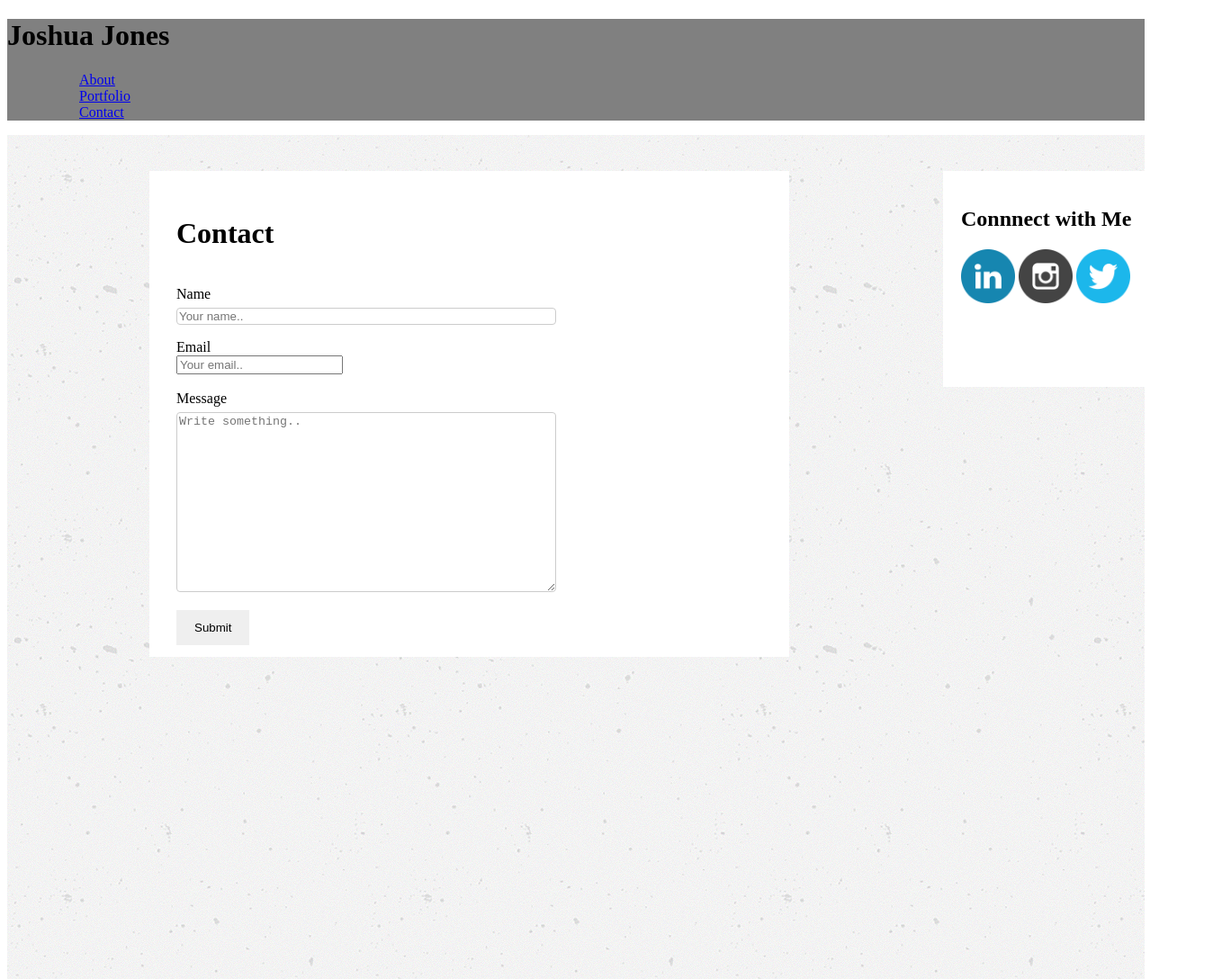
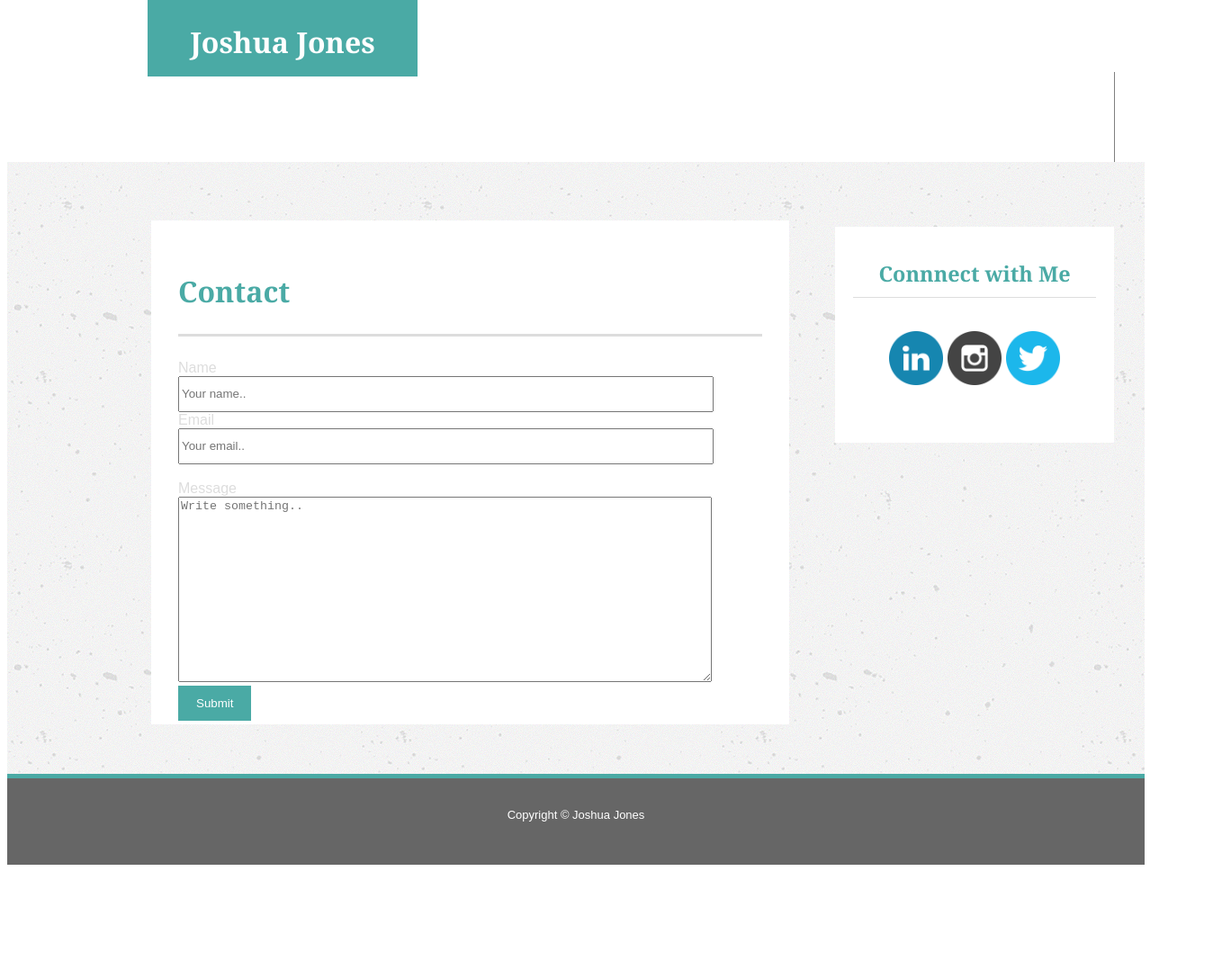
Before and after one commit to D0n-Quix0te/Basic-Portfolio, a plain HTML site: page contact.html in a window 1280 px wide. Shown: the top 1088 px of the page at 90% size, 1358 px wide, since content can reach past the window. After the commit the page ends 969 px from the top, so only its background shows below. Drawn offline with Linux system fonts and the light colour scheme.

Commit message:
updated project

```diff
--- a/assets/css/style.css
+++ b/assets/css/style.css
@@ -1,72 +1,126 @@
+html {
+	font-family: 'Arial', 'Helvetica Neue', Helvetica, sans-serif;
+}
 
-#fixed {
-	background: gray;
+header {
+	background-color: white;
+	float: left;
+	width: 500px;
+	margin: 0px 0px 0px 156px;
 }
 
 h1 {
-	width: 200px;
-	left: 200px;
+	font-family: 'Georgia', Times, Times New Roman, serif;
+	color: white;
+	width: 250px;
+	height: 35px;
+	padding: 25px;
+	margin: 0px 0px 0px 0px;
+	text-align: center;
+	background-color: #4aaaa5
+}
+
+h2 {
+	font-family: 'Georgia', Times, Times New Roman, serif;
+	font-size: 32px;
+	color: #4aaaa5;
+	margin-bottom: 0px;
+}
+
+h3 {
+	margin-top: 16px;
+	margin-bottom: 0px;
+}
+#content{
+	background-color: white;
+	padding: 30px;
+	width: 649px;
+	height: 500px;
+	margin-top: 65px;
+	margin-bottom: 55px;
+	margin-left: 160px;
+	float: left;
+}
+
+#profile {
+	float: left;
+}
+
+aside {
+	position: relative;
+	padding: 20px;
+	width: 270px;
+	height: 200px;
+	left: 730px;
+	top: -343px;
+	text-align: center;
+	background-color: white;
 
 }
 
-nav{
+p {
+	margin-left: 215px;
+}
 
-	width: 300px;
-	right: 200px;
+.topnav {
+
+	background-color: white;
+	padding: 30px;
+	margin: 0px 0px 0px 1200px;
+}
+
+ul {
+	list-style-type: none;
+	margin: 0;
+	padding: 0;
+	overflow: hidden;
 
 }
 
-
-.box-set {
-	background-image: url('../images/concrete-texture.png');
+li {
+	float: left;
 }
 
-.box {
-	position: relative;
+li a {
+	display: block;
+    color: gray;
+    text-align: center;
+    padding: 16px;
+    text-decoration: none;
 }
 
-.box1 {
-	background: white;
-	top: 40px;
-	padding: 30px;
-	margin: 0px 158px 158px 158px;
-	height: 480px;
-	width: 651px;
+li+li {
+	border-left: 1px solid gray;
 }
 
-.box2 {
-	background: white;
-	padding: 20px;
-	width: 270px;
-	height: 200px;
-	left: 1000px;
-	bottom: 658px;
+#contact {
+	font-family: 'Georgia', Times, Times New Roman, serif;
+	color: #4aaaa5;
+	font-size: 20px;
+}
+.wrapper {
+
+	margin-top: -48px;
+	margin-bottom: -8px;
+	clear: both;
+	background-image: url('../images/concrete-texture.png');
+	overflow: auto;
 
 }
 
-#contact {
-
-
+footer {
+	font-size: 13px;
+	color: white;
+	font-family: 'Arial', 'Helvetica Neue', Helvetica, sans-serif;
+	height: 30px;
+	padding-top: 33px;
+	padding-bottom: 33px;
+	background-color: #666;
+	text-align: center;
 }
 
-
-
-/* Style inputs with type="text", select elements and textareas */
-input[type=text], select, textarea {
-	width: 422px;
-	height: 1px
-	padding: 12px; /*some padding */
-	border: 1px solid #ccc; /* gray border */
-	border-radius: 4px; /* rounded borders */
-	box-sizing: border-box; /* make sure that padding and width stays in place */
-	margin-top: 6px; /* add a top margin */
-	margin-bottom: 16px; /*bottom margin */
-
-}
-
-/* Style the submit button with a specific bacground color etc */
 input[type=submit] {
-	background-color: #4aaaa5
+	background-color: #4aaaa5;
     color: white;
     padding: 12px 20px;
     border: none;
--- a/contact.html
+++ b/contact.html
@@ -1,66 +1,68 @@
 <!DOCTYPE html>
 <html>
-
 <head>
 	<meta charset="utf-8">
 	<title>Joshua Jones</title>
-	<link rel="stylesheet" type="text/css" href="assets/css/reset.css">
+	<link rel="stylesheet" type="text/css" href="/assets/css/reset.css">
 	<link rel="stylesheet" type="text/css" href="assets/css/style.css">
 </head>
-<body>
+<body style=" margin-top: 0px;">
 
-	<div id="fixed">
+	<header>
 		<h1>Joshua Jones</h1>
+	</header>
 
-			<nav>
+	<div class="topnav">
 	 	<ul>
-					<ul><a href="#">About</a></ul>
-					<ul><a href="#">Portfolio</a></ul>
-					<ul><a href="#">Contact</a></ul>
+			<li><a href="#about">About</a></li>
+			<li><a href="#portfolio">Portfolio</a></li>
+			<li><a href="#contact">Contact</a></li>
 		</ul>
-			</nav>
-
 	</div>
 
+	 <br>
 
-		<div class="box-set">
+	<div class="wrapper">
 
-			<figure class="box box1">
+		<section id="content">
+			<h2>Contact</h2><br>
+			<hr size="3" color="#dddddd">
+			<br>
 
-				<h1>Contact</h1><br>
+			<form action="/action_page.php" style="color: #dddddd;" >
 
-				 <form action="/action_page.php">
+				<label for="name" style="color: #dddddd;">Name</label> <br>
+			    <input type="text" id="name" name="name" placeholder="Your name.." style=" width: 587px; height: 34px;">	<br>
 
-					    <label for="name">Name</label> <br>
-					    <input type="text" id="name" name="name" placeholder="Your name..">	<br>
+			    <label for="email" style="color: #dddddd;">Email</label> <br>
+			    <input type="email" id="email" name="name" placeholder="Your email.." style=" width: 587px; height: 34px;"> <br>
 
-					    <label for="email">Email</label> <br>
-					    <input type="email" id="email" name="name" placeholder="Your email.."> <br>
-
-					    <br><label for="message">Message</label> <br>
-					    <textarea id="message" name="message" placeholder="Write something.." style="height:200px"></textarea> <br>
+			    <br><label for="message" style="color: #dddddd;">Message</label> <br>
+			    <textarea id="message" name="message" placeholder="Write something.." style="
+			    width: 587px; height:200px"></textarea> <br>
 
 			    <input type="submit" value="Submit">
 
   			</form>
 
-			</figure>
 
 
-			<figure class="box box2">
+			<aside id="contact" style="top: -549px;">
+				<h3>Connnect with Me</h3>
+				<hr size="1" color="#dddddd"><br>
 
-				<aside id="contact">
-					<h2>Connnect with Me</h2>
 				<img src="assets/images/linkedin.png" alt="Linkedin Link" style="width: 60px; height: 60px;">
 				<img src="assets/images/instagram.png" alt="Instagram Link" style="width: 60px; height: 60px;">
 				<img src="assets/images/twitter.png" alt="Twitter Link" style="width: 60px; height: 60px;">
 
 			</aside>
-			</figure>
+
+		</section>
 
 
 	</div>
+	<hr size="5" color="#4aaaa5" style="margin-bottom: 0px;">
+	<footer>Copyright &copy; Joshua Jones</footer>
 
-	<footer>Copyright &copy; Joshua Jones</footer>
 </body>
 </html>
--- a/tstyle.css
+++ b/tstyle.css
@@ -1,3 +1,7 @@
+html {
+	font-family: 'Arial', 'Helvetica Neue', Helvetica, sans-serif;
+}
+
 header {
 	background-color: white;
 	float: left;
@@ -6,6 +10,7 @@ header {
 }
 
 h1 {
+	font-family: 'Georgia', Times, Times New Roman, serif;
 	color: white;
 	width: 250px;
 	height: 35px;
@@ -15,13 +20,29 @@ h1 {
 	background-color: #4aaaa5
 }
 
+h2 {
+	font-family: 'Georgia', Times, Times New Roman, serif;
+	font-size: 32px;
+	color: #4aaaa5;
+	margin-bottom: 0px;
+}
+
+h3 {
+	margin-top: 16px;
+	margin-bottom: 0px;
+}
 #content{
 	background-color: white;
 	padding: 30px;
 	width: 649px;
 	height: 480px;
 	margin-top: 65px;
+	margin-bottom: 55px;
 	margin-left: 160px;
+	float: left;
+}
+
+#profile {
 	float: left;
 }
 
@@ -31,18 +52,19 @@ aside {
 	width: 270px;
 	height: 200px;
 	left: 730px;
-	top: -237px;
+	top: -343px;
 	text-align: center;
 	background-color: white;
 
 }
 
-
-
-
+p {
+	margin-left: 215px;
+}
 
 .topnav {
-	background-color: gray;
+
+	background-color: white;
 	padding: 30px;
 	margin: 0px 0px 0px 1200px;
 }
@@ -61,20 +83,38 @@ li {
 
 li a {
 	display: block;
-    color: white;
+    color: gray;
     text-align: center;
     padding: 16px;
     text-decoration: none;
 }
 
 li+li {
-	border-left: 1px solid white;
+	border-left: 1px solid gray;
 }
 
+#contact {
+	font-family: 'Georgia', Times, Times New Roman, serif;
+	color: #4aaaa5;
+	font-size: 20px;
+}
 .wrapper {
+
 	margin-top: -48px;
+	margin-bottom: -8px;
 	clear: both;
 	background-image: url('assets/images/concrete-texture.png');
 	overflow: auto;
 
 }
+
+footer {
+	font-size: 13px;
+	color: white;
+	font-family: 'Arial', 'Helvetica Neue', Helvetica, sans-serif;
+	height: 30px;
+	padding-top: 33px;
+	padding-bottom: 33px;
+	background-color: #666;
+	text-align: center;
+}
```
Also changed, not shown: index.html (+28 -28 lines), portfolio.html (+29 -28 lines), test.html (+10 -3 lines). Lines whose indentation alone changed are shown as unchanged.
